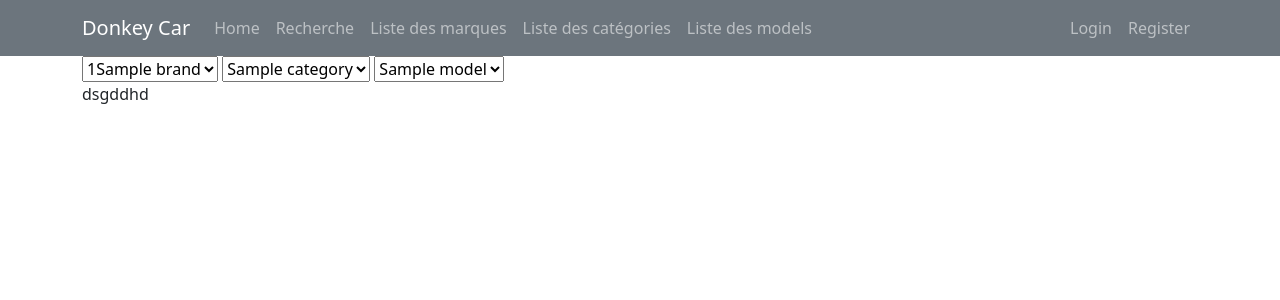
After one commit to enPausee/DonkeyCar, a PHP site: template src/Views/search/index.php in a window 1280 px wide. The commit adds this page. Shown: the top 300 px of the page. Run offline with PHP 8.4, Linux system fonts and the light colour scheme; the template is opened without the code that fills it: most values are stand-ins (such as "Sample title", 1, 10 or a date in 2020); some libraries are stand-ins or nearby versions.

Commit message:
skeleton searchbar

```diff
--- a/src/Core/Router.php
+++ b/src/Core/Router.php
@@ -3,6 +3,8 @@
 namespace App\Core;
 
 use App\Controllers\MainController;
+
+error_reporting(false);
 
 class Router
 {
--- a/src/Views/brand/index.php
+++ b/src/Views/brand/index.php
@@ -1,6 +1,8 @@
 <p>Page des marques</p>
 <ul>
     <?php foreach ($brands as $brand): ?>
-        <li><a href="brand/show/<?=$brand->id ?>"><?= $brand->name ?></a></li>
-    <?php endforeach ?>
+    <li><a href="brand/show/<?=$brand->id?>"><?=$brand->name?></a></li>
+    <?php endforeach?>
 </ul>
+
+<p>dsgddhd</p>
--- a/src/Views/parts/_navbar.php
+++ b/src/Views/parts/_navbar.php
@@ -1,13 +1,17 @@
 <nav class="navbar navbar-expand-lg navbar-dark bg-secondary">
     <div class="container">
         <a class="navbar-brand" href="/">Donkey Car</a>
-        <button class="navbar-toggler" type="button" data-bs-toggle="collapse" data-bs-target="#navbarSupportedContent" aria-controls="navbarSupportedContent" aria-expanded="false" aria-label="Toggle navigation">
+        <button class="navbar-toggler" type="button" data-bs-toggle="collapse" data-bs-target="#navbarSupportedContent"
+            aria-controls="navbarSupportedContent" aria-expanded="false" aria-label="Toggle navigation">
             <span class="navbar-toggler-icon"></span>
         </button>
         <div class="collapse navbar-collapse" id="navbarSupportedContent">
             <ul class="navbar-nav me-auto mb-2 mb-lg-0">
                 <li class="nav-item">
                     <a class="nav-link" aria-current="page" href="/">Home</a>
+                </li>
+                <li class="nav-item">
+                    <a class="nav-link" href="/search">Recherche</a>
                 </li>
                 <li class="nav-item">
                     <a class="nav-link" href="/brand">Liste des marques</a>
@@ -21,7 +25,7 @@
 
             </ul>
             <ul class="navbar-nav ml-auto mb-2 mb-lg-0">
-                <?php if( isset($_SESSION['user']) && !empty($_SESSION['user']['id']) ):  ?>
+                <?php if (isset($_SESSION['user']) && !empty($_SESSION['user']['id'])): ?>
 
                 <li class="nav-item">
                     <a class="nav-link" href="/user/profil">Profil</a>
@@ -36,9 +40,9 @@
                 <li class="nav-item">
                     <a class="nav-link" href="/user/register">Register</a>
                 </li>
-                <?php endif; ?>
+                <?php endif;?>
             </ul>
         </div>
     </div>
 </nav>
-<?php include(ROOT.'/src/Views/parts/_flash.php') ?>
+<?php include ROOT . '/src/Views/parts/_flash.php'?>
--- /dev/null
+++ b/src/Views/search/index.php
@@ -0,0 +1,22 @@
+<select>
+    <?php foreach ($brands as $brand): ?>
+    <option><?=$brand->id?><?=$brand->name?></option>
+    <?php endforeach?>
+</select>
+<select>
+    <?php foreach ($categories as $category): ?>
+    <option>
+        <?=$category->name?>
+    </option>
+    <?php endforeach?>
+</select>
+
+<select>
+    <?php foreach ($models as $model): ?>
+    <option>
+        <?=$model->name?>
+    </option>
+    <?php endforeach?>
+</select>
+
+<p>dsgddhd</p>
```
Also changed, not shown: src/Controllers/SearchController.php (added, +40 -0 lines). Lines whose indentation alone changed are shown as unchanged.
